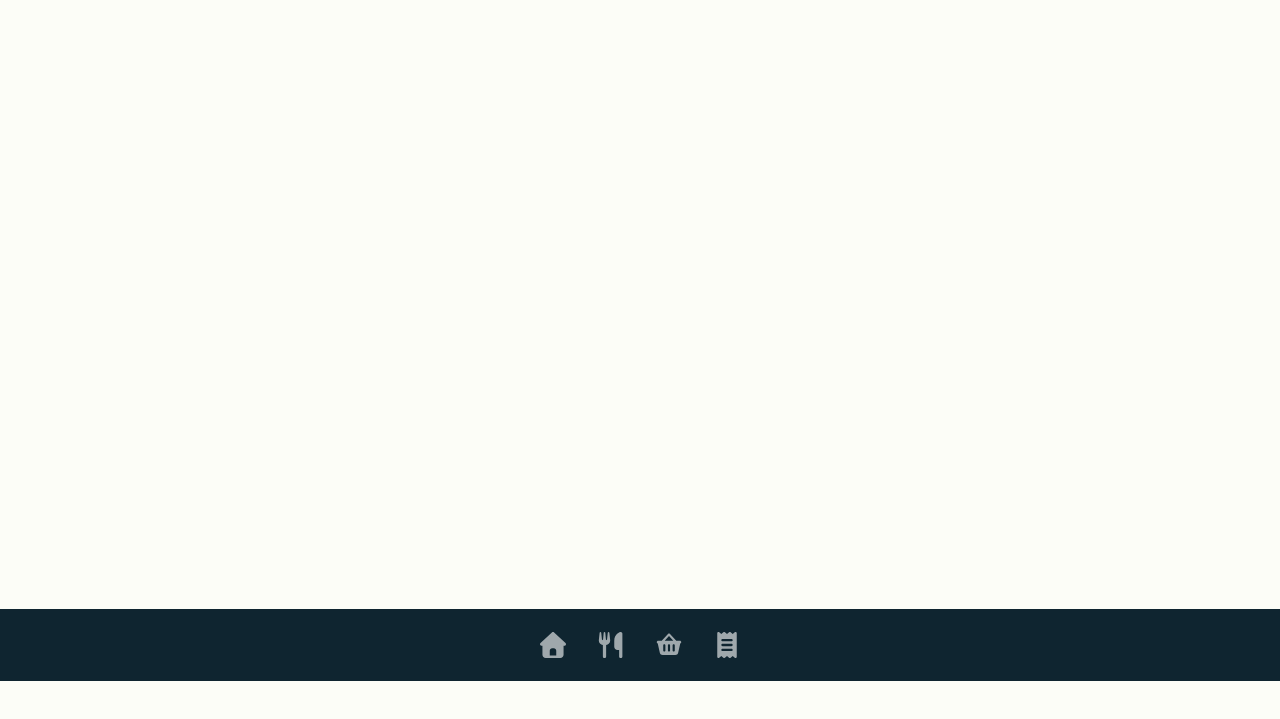
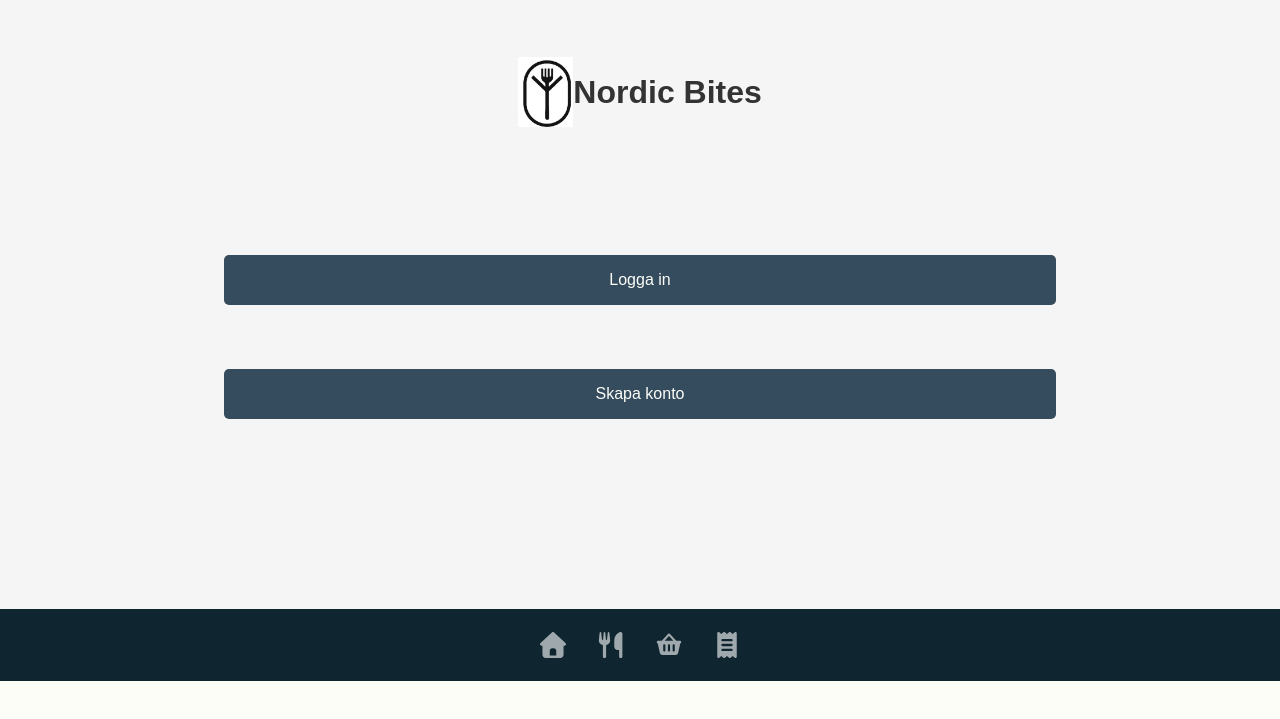
Before and after one commit to yennbu/script-sorcerers, a React (Vite) app in the folder nordic-bites/: page /login in a window 1280 px wide. Before the commit this address had no page. Shown: the part 119-838 px from the top of the page. Before the commit the page ends 800 px from the top, so only its background shows below. Built offline with nearby package versions, Linux system fonts and the light colour scheme; a web font is replaced by a local one.

Commit message:
added page for login/register buttons

```diff
--- a/nordic-bites/src/App.tsx
+++ b/nordic-bites/src/App.tsx
@@ -11,6 +11,7 @@ import MenuPage from "./pages/Menu/MenuPage";
 import { CartPage } from "./pages/Cart/CartPage";
 import { ReceiptPage } from "./pages/Receipt/ReceiptPage";
 import AboutPage from "./pages/About/AboutPage";
+import LoginPage from "./pages/Login/LoginPage";
 
 // Layout
 import { BottomNav } from "./components/layout/BottomNav";
@@ -27,6 +28,7 @@ function App() {
             <Route path="/bottomNav" element={<BottomNav />} />
             <Route path="/about" element={<AboutPage />} />
             <Route path="/menuPage" element={<MenuPage />} />
+            <Route path="/login" element={<LoginPage />} />
           </Routes>
         </main>
         <BottomNav />
--- /dev/null
+++ b/nordic-bites/src/pages/Login/LoginPage.css
@@ -0,0 +1,49 @@
+.loginPage-container {
+    display: flex;
+    flex-direction: column;
+    align-items: center;
+    height: 100vh;
+    background-color: #f5f5f5;
+}
+
+.loginPage-header-container {
+    margin-top: 10rem;
+    width: 100%;
+    height: 70px;
+    padding: 1rem;
+
+    display: flex;
+    justify-content: center;
+    align-items: center;
+}
+
+.loginPage-logo {
+    height: 100%;
+}
+
+.loginPage-title {
+    font-size: 2rem;
+    color: #333;
+    margin-top: 1rem;
+}
+
+.loginPage-btn-container {
+    width: 100%;
+    margin-top: 3rem;
+
+    display: flex;
+    flex-direction: column;
+    align-items: center;
+}
+
+.loginPage-btn {
+    background-color: #354C5E;
+    color: #FCFDF7;
+    border: none;
+    padding: 1rem 2rem;
+    font-size: 1rem;
+    border-radius: 5px;
+    cursor: pointer;
+    margin-top: 4rem;
+    width: 65%;
+}
--- a/nordic-bites/src/pages/Login/LoginPage.tsx
+++ b/nordic-bites/src/pages/Login/LoginPage.tsx
@@ -0,0 +1,22 @@
+import { BottomNav } from "../../components/layout/BottomNav";
+import "./LoginPage.css";
+import Logo from "../../assets/images/Logo.png";
+
+const LoginPage = () => {
+    return (
+        <div className="loginPage-container">
+            <div className="loginPage-header-container">
+                <img src={Logo} alt="Nordic Bites Logo" className="loginPage-logo" />
+                <h1 className="loginPage-title">Nordic Bites</h1>
+            </div>
+            <div className="loginPage-btn-container">
+                <button className="loginPage-btn">Logga in</button>
+                <button className="loginPage-btn">Skapa konto</button>
+            </div>
+            <BottomNav />
+        </div>
+    );
+
+}
+
+export default LoginPage;
```
